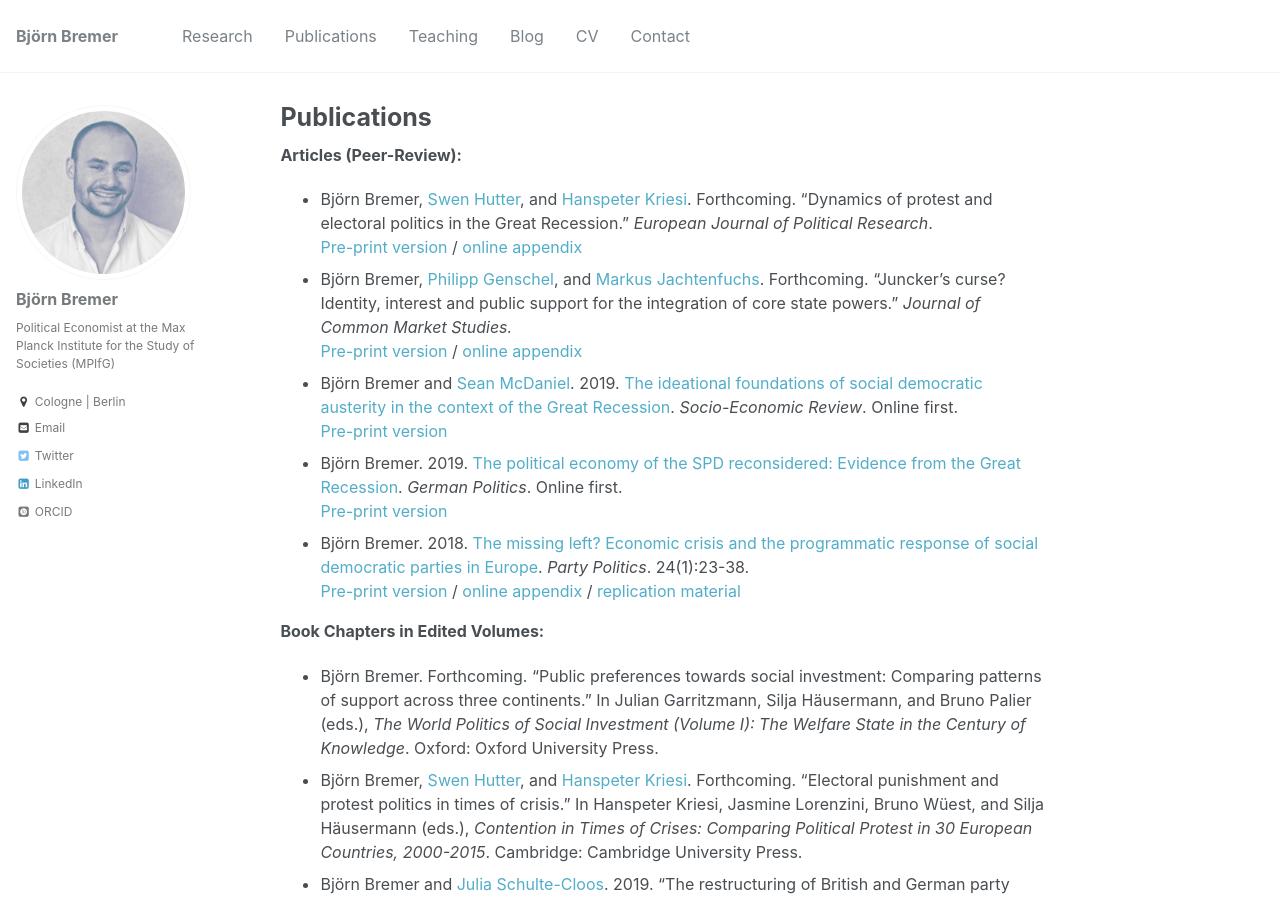
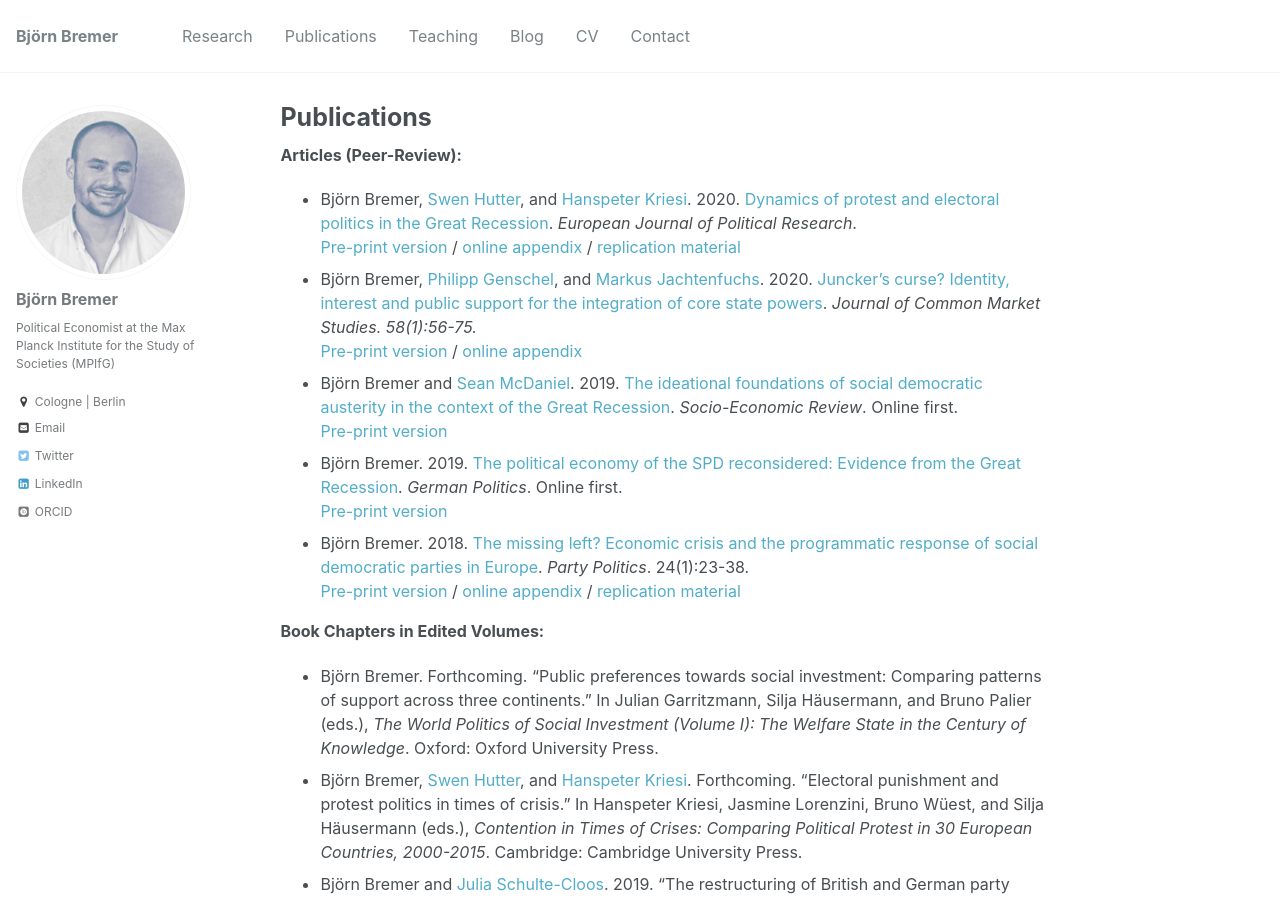
Before and after one commit to bjoernbremer/bjoernbremer.github.io, a Jekyll site: the page built from _pages/publications.md, in a window 1280 px wide and 900 px high. Built offline with Jekyll 4.4.1, drawn with Linux system fonts in a browser that asks for light colours; some web fonts are replaced.

Commit message:
update website

```diff
--- a/_data/navigation.yml
+++ b/_data/navigation.yml
@@ -14,7 +14,7 @@ main:
     url: /year-archive/
 
   - title: "CV"
-    url: /files/Bremer_CV_01_2020.pdf
+    url: /files/Bremer_CV_02_2020.pdf
 
   - title: "Contact"
     url: /contact/
--- a/_pages/publications.md
+++ b/_pages/publications.md
@@ -8,10 +8,10 @@ author_profile: true
 
 **Articles (Peer-Review):**
 
-* Björn Bremer, [Swen Hutter](http://www.swen-hutter.eu/), and [Hanspeter Kriesi](http://www.eui.eu/DepartmentsAndCentres/PoliticalAndSocialSciences/People/Professors/Kriesi.aspx). Forthcoming. "Dynamics of protest and electoral politics in the Great Recession." *European Journal of Political Research*. <br/>
-[Pre-print version]({{ site.url }}/files/publications/BremerHutterKriesi_2019_EJPR.pdf) / [online appendix]({{ site.url }}/files/publications/BremerHutterKriesi_2019_EJPR_appendix.pdf)
-* Björn Bremer, [Philipp Genschel](https://www.eui.eu/DepartmentsAndCentres/PoliticalAndSocialSciences/People/Professors/Genschel), and [Markus Jachtenfuchs](https://www.hertie-school.org/en/research/faculty-and-researchers/profile/person/jachtenfuchs/). Forthcoming. "Juncker's curse? Identity, interest and public support for the integration of core state powers." *Journal of Common Market Studies.* <br/>
-[Pre-print version]({{ site.url }}/files/publications/BremerGenschelJachtenfuchs_2019_JCMS.pdf) / [online appendix]({{ site.url }}/files/publications/BremerGenschelJachtenfuchs_2019_JCMS_appendix.pdf)
+* Björn Bremer, [Swen Hutter](http://www.swen-hutter.eu/), and [Hanspeter Kriesi](http://www.eui.eu/DepartmentsAndCentres/PoliticalAndSocialSciences/People/Professors/Kriesi.aspx). 2020. [Dynamics of protest and electoral politics in the Great Recession](https://doi.org/10.1111/1475-6765.12375). *European Journal of Political Research*. <br/>
+[Pre-print version]({{ site.url }}/files/publications/BremerHutterKriesi_2019_EJPR.pdf) / [online appendix]({{ site.url }}/files/publications/BremerHutterKriesi_2019_EJPR_appendix.pdf) / [replication material]()
+* Björn Bremer, [Philipp Genschel](https://www.eui.eu/DepartmentsAndCentres/PoliticalAndSocialSciences/People/Professors/Genschel), and [Markus Jachtenfuchs](https://www.hertie-school.org/en/research/faculty-and-researchers/profile/person/jachtenfuchs/). 2020. [Juncker's curse? Identity, interest and public support for the integration of core state powers](https://doi.org/10.1111/jcms.12980). *Journal of Common Market Studies. 58(1):56-75.* <br/>
+[Pre-print version]({{ site.url }}/files/publications/BremerGenschelJachtenfuchs2019_JCMS_appendix.pdf) / [online appendix]({{ site.url }}/files/publications/BremerGenschelJachtenfuchs_2019_JCMS_appendix.pdf)
 * Björn Bremer and [Sean McDaniel](https://warwick.ac.uk/fac/soc/pais/people/mcdaniel/). 2019. [The ideational foundations of social democratic austerity in the context of the Great Recession](https://academic.oup.com/ser/advance-article-abstract/doi/10.1093/ser/mwz001/5320344). *Socio-Economic Review*. Online first. <br/>
 [Pre-print version]({{ site.url }}/files/publications/BremerMcDaniel_SER_2019.pdf)
 * Björn Bremer. 2019. [The political economy of the SPD reconsidered: Evidence from the Great Recession](https://www.tandfonline.com/doi/abs/10.1080/09644008.2018.1555817?journalCode=fgrp20). *German Politics*. Online first. <br/>
```
Also changed, not shown: _projects/2_polcon.md (+1 -1 lines), 3 other files.
